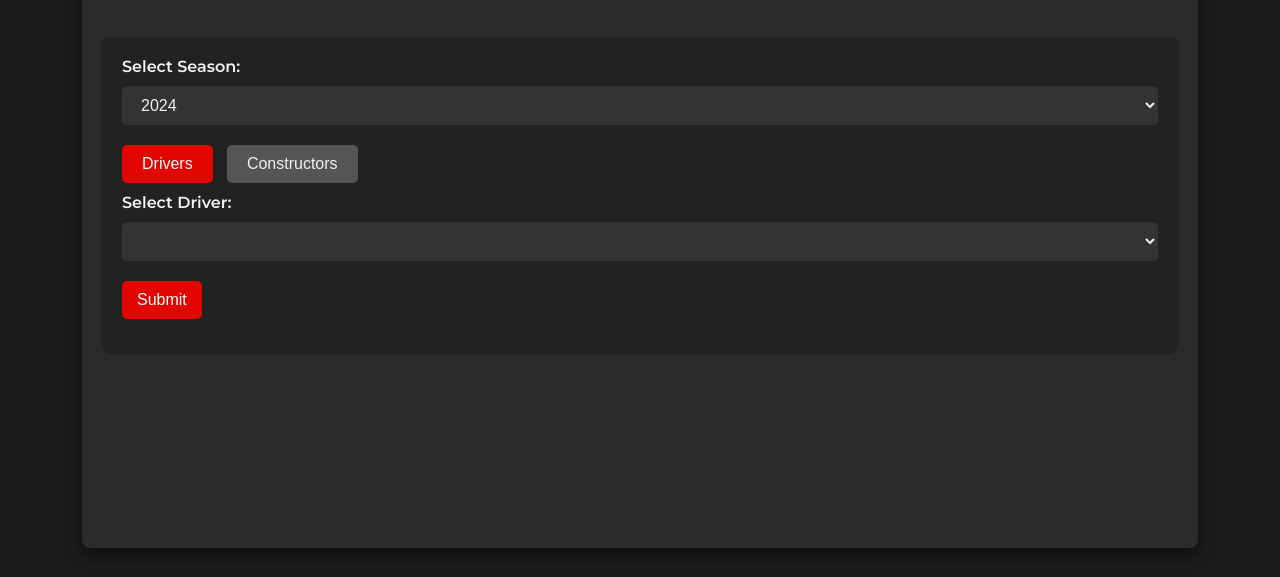
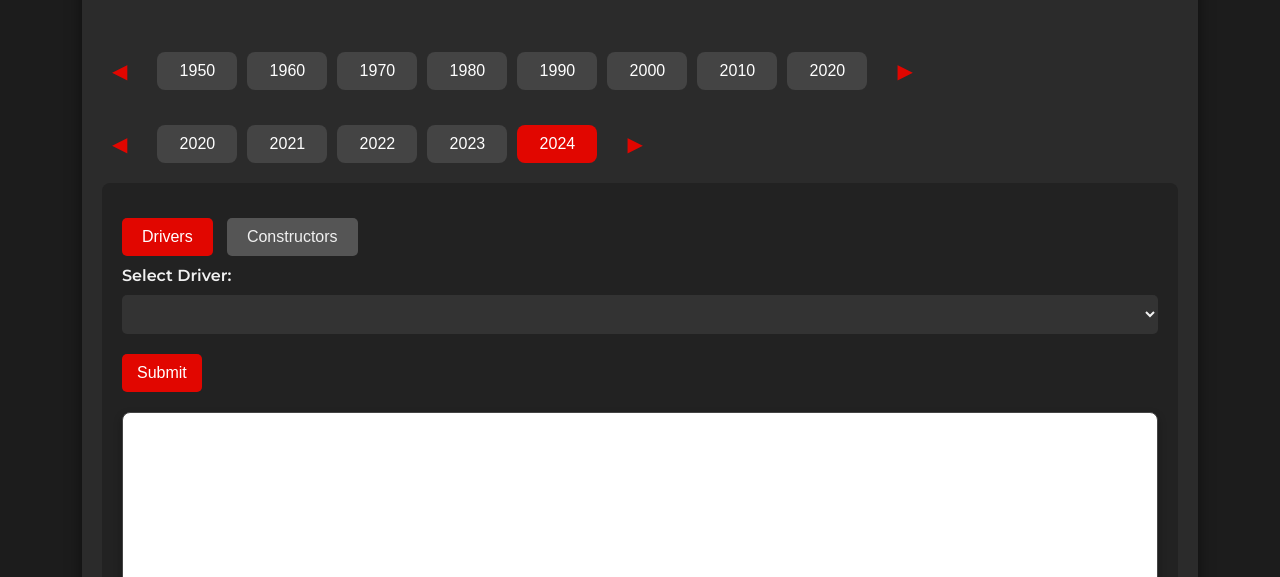
Before and after one commit to victorngigi/final-project, a plain HTML site: page index.html in a window 1280 px wide. Shown: the part 223-800 px from the top of the page. Drawn offline with nearby package versions, Linux system fonts and the light colour scheme; no server answers.

Commit message:
added carousel for decades and years

```diff
--- a/index.html
+++ b/index.html
@@ -1,21 +1,36 @@
 <!DOCTYPE html>
 <html lang="en">
   <head>
-  <meta charset="UTF-8">
+    <meta charset="UTF-8" />
     <title>F1 Historical Data</title>
-  <link rel="stylesheet" href="style.css">
+    <link rel="stylesheet" href="style.css" />
   </head>
+
   <body>
     <div class="container">
       <div class="header">
-      <img src="./images/f1logo.png" alt="F1 Logo">
+        <img src="./images/f1logo.png" alt="F1 Logo" />
         <h1>Historical Data</h1>
       </div>
+      <div class="carousel-container">
+        <button class="scroll-btn" onclick="scrollLeft('decadeCarousel')">
+          ◀
+        </button>
+        <div id="decadeCarousel" class="carousel"></div>
+        <button class="scroll-btn" onclick="scrollRight('decadeCarousel')">
+          ▶
+        </button>
+      </div>
+      <div class="carousel-container">
+        <button class="scroll-btn" onclick="scrollLeft('seasonCarousel')">
+          ◀
+        </button>
+        <div id="seasonCarousel" class="carousel"></div>
+        <button class="scroll-btn" onclick="scrollRight('seasonCarousel')">
+          ▶
+        </button>
+      </div>
       <div class="form-container">
-      <div class="field-group">
-        <label for="seasonSelect">Select Season:</label>
-        <select id="seasonSelect"></select>
-      </div>
         <div class="field-group" id="championToggle">
           <button id="driversBtn" class="champ-btn active">Drivers</button>
           <button id="constructorsBtn" class="champ-btn">Constructors</button>
@@ -24,15 +39,17 @@
           <label for="driverSelect">Select Driver:</label>
           <select id="driverSelect"></select>
         </div>
-      <div class="field-group" id="constructorsSection" style="display: none;">
+        <div class="field-group" id="constructorsSection" style="display: none">
           <label for="constructorSelect">Select Constructor:</label>
           <select id="constructorSelect"></select>
         </div>
         <div class="field-group">
           <button id="submitBtn">Submit</button>
         </div>
-    </div class="chart-container">
+        <div class="chart-container">
           <canvas id="f1Chart"></canvas>
+        </div>
+      </div>
     </div>
     <script src="https://cdn.jsdelivr.net/npm/chart.js"></script>
     <script src="script.js"></script>
--- a/script.js
+++ b/script.js
@@ -1,5 +1,6 @@
 document.addEventListener("DOMContentLoaded", () => {
-  const seasonSelect = document.getElementById("seasonSelect");
+  const decadeCarousel = document.getElementById("decadeCarousel");
+  const seasonCarousel = document.getElementById("seasonCarousel");
   const driverSelect = document.getElementById("driverSelect");
   const constructorSelect = document.getElementById("constructorSelect");
   const driversSection = document.getElementById("driversSection");
@@ -13,16 +14,51 @@ document.addEventListener("DOMContentLoaded", () => {
   // Default championship type is "drivers"
   let selectedChampType = "drivers";
 
-  // Populate season dropdown (from 1990 to 2024)
-  const startYear = 1950;
-  const endYear = 2024;
-  for (let year = startYear; year <= endYear; year++) {
-    const option = document.createElement("option");
-    option.value = year;
-    option.textContent = year;
-    seasonSelect.appendChild(option);
+  // Create decade carousel and fetch seasons for the selected decade
+  function createCarousel(container, items, onClick) {
+    container.innerHTML = ""; // Clear container
+    items.forEach((item) => {
+      const button = document.createElement("button");
+      button.textContent = item;
+      button.classList.add("carousel-item");
+      // Add click event to mark item as active and trigger callback
+      button.addEventListener("click", () => {
+        // Remove 'active' class from all carousel items in the container
+        [...container.children].forEach((child) =>
+          child.classList.remove("active")
+        );
+        button.classList.add("active"); // Mark this item as active
+        onClick(item); // Execute callback with selected item
+      });
+      container.appendChild(button);
+    });
   }
-  seasonSelect.value = endYear; // default to latest season available
+  // Populate decade carousel (from 1950 to 2020; latest decade for 2024)
+  const decades = Array.from({ length: 8 }, (_, i) => 1950 + i * 10);
+  createCarousel(decadeCarousel, decades, (decade) => {
+    // When a decade is selected, populate season carousel with years of that decade (filtering to <=2024)
+    const years = Array.from({ length: 10 }, (_, i) => decade + i).filter(
+      (year) => year <= 2024
+    );
+    createCarousel(seasonCarousel, years, (year) => {
+      updateDataForSeason();
+    });
+  });
+  // Auto-select latest decade and season by default:
+  createCarousel(
+    seasonCarousel,
+    Array.from({ length: 10 }, (_, i) => 2020 + i).filter(
+      (year) => year <= 2024
+    ),
+    (year) => {
+      updateDataForSeason();
+    }
+  );
+
+  const seasonItems = seasonCarousel.getElementsByClassName("carousel-item");
+  if (seasonItems.length > 0 && !seasonCarousel.querySelector(".carousel-item.active")) {
+    seasonItems[seasonItems.length - 1].classList.add("active");
+  }
 
   // Toggle championship type buttons styling and selection
   function setChampType(type) {
@@ -47,7 +83,9 @@ document.addEventListener("DOMContentLoaded", () => {
   async function fetchDrivers(season) {
     driverSelect.innerHTML = ""; // clear existing options
     try {
-      const response = await fetch(`https://ergast.com/api/f1/${season}/drivers.json`);
+      const response = await fetch(
+        `https://ergast.com/api/f1/${season}/drivers.json`
+      );
       const data = await response.json();
       const drivers = data.MRData.DriverTable.Drivers;
       drivers.forEach((driver) => {
@@ -57,7 +95,7 @@ document.addEventListener("DOMContentLoaded", () => {
         driverSelect.appendChild(option);
       });
       // Default to Hamilton if available in the season
-      if (drivers.some(driver => driver.driverId === "hamilton")) {
+      if (drivers.some((driver) => driver.driverId === "hamilton")) {
         driverSelect.value = "hamilton";
       }
     } catch (error) {
@@ -69,7 +107,9 @@ document.addEventListener("DOMContentLoaded", () => {
   async function fetchConstructors(season) {
     constructorSelect.innerHTML = ""; // clear existing options
     try {
-      const response = await fetch(`https://ergast.com/api/f1/${season}/constructors.json`);
+      const response = await fetch(
+        `https://ergast.com/api/f1/${season}/constructors.json`
+      );
       const data = await response.json();
       const constructors = data.MRData.ConstructorTable.Constructors;
       constructors.forEach((constructor) => {
@@ -83,25 +123,38 @@ document.addEventListener("DOMContentLoaded", () => {
     }
   }
 
-  // Fetch drivers & constructors for the selected season
+  // Fetch drivers & constructors for the selected season using the active season carousel item
 function updateDataForSeason() {
-    fetchDrivers(seasonSelect.value);
-    fetchConstructors(seasonSelect.value);
+  // Get the active season from the season carousel
+  const activeSeasonBtn = seasonCarousel.querySelector(".carousel-item.active");
+  if (!activeSeasonBtn) {
+    console.error("No season selected in the carousel");
+    return;
   }
-  seasonSelect.addEventListener("change", updateDataForSeason);
-  updateDataForSeason();
+  const season = activeSeasonBtn.textContent;
+  fetchDrivers(season);
+  fetchConstructors(season);
+}
+
 
   // Event listener for submit button
   submitBtn.addEventListener("click", async () => {
-    const season = seasonSelect.value;
+    const activeSeasonBtn = seasonCarousel.querySelector(
+      ".carousel-item.active"
+    );
+    if (!activeSeasonBtn) return alert("Please select a season.");
+    const season = activeSeasonBtn.textContent;
     // Determine selected entity based on championship type
-    const selectedEntity = selectedChampType === "drivers"
+    const selectedEntity =
+      selectedChampType === "drivers"
         ? driverSelect.value
         : constructorSelect.value;
 
     try {
       // Fetch season data to get all race names
-      const seasonResponse = await fetch(`https://ergast.com/api/f1/${season}.json`);
+      const seasonResponse = await fetch(
+        `https://ergast.com/api/f1/${season}.json`
+      );
       const seasonData = await seasonResponse.json();
       const races = seasonData.MRData.RaceTable.Races;
       const raceLabels = races.map((race) => race.raceName);
@@ -126,10 +179,13 @@ document.addEventListener("DOMContentLoaded", () => {
               );
               return driverStandings ? parseFloat(driverStandings.points) : 0;
             } else {
-              const constructorStandings = standings[0].ConstructorStandings.find(
+              const constructorStandings =
+                standings[0].ConstructorStandings.find(
                   (cs) => cs.Constructor.constructorId === selectedEntity
                 );
-              return constructorStandings ? parseFloat(constructorStandings.points) : 0;
+              return constructorStandings
+                ? parseFloat(constructorStandings.points)
+                : 0;
             }
           }
           return 0;
@@ -142,13 +198,15 @@ document.addEventListener("DOMContentLoaded", () => {
         type: "line",
         data: {
           labels: raceLabels,
-          datasets: [{
+          datasets: [
+            {
               label: `Points for ${selectedEntity} in ${season}`,
               data: pointsData,
               borderColor: selectedChampType === "drivers" ? "blue" : "red",
               fill: false,
               tension: 0.1,
-          }],
+            },
+          ],
         },
         options: {
           responsive: true,
@@ -161,4 +219,5 @@ document.addEventListener("DOMContentLoaded", () => {
       console.error("Error fetching data:", error);
     }
   });
+  updateDataForSeason();
 });
--- a/style.css
+++ b/style.css
@@ -41,6 +41,49 @@ body {
   font-weight: 600;
   color: #E10600;
 }
+
+.carousel-container {
+  display: flex;
+  align-items: center;
+  gap: 10px;
+  margin-bottom: 10px;
+}
+
+.scroll-btn {
+  background: none;
+  border: none;
+  font-size: 20px;
+  cursor: pointer;
+  padding: 10px;
+  color: #E10600;
+}
+
+.carousel {
+  display: flex;
+  overflow-x: auto;
+  gap: 10px;
+  padding: 10px;
+  scrollbar-width: none;
+}
+
+.carousel::-webkit-scrollbar {
+  display: none;
+}
+
+.carousel-item {
+  padding: 10px 20px;
+  background-color: #444;
+  border-radius: 8px;
+  cursor: pointer;
+  min-width: 80px;
+  transition: background 0.3s;
+}
+
+.carousel-item.active {
+  background-color: #E10600;
+  color: #fff;
+}
+
 
 .form-container {
   background-color: #222222;
```
Lines whose indentation alone changed are shown as unchanged.
